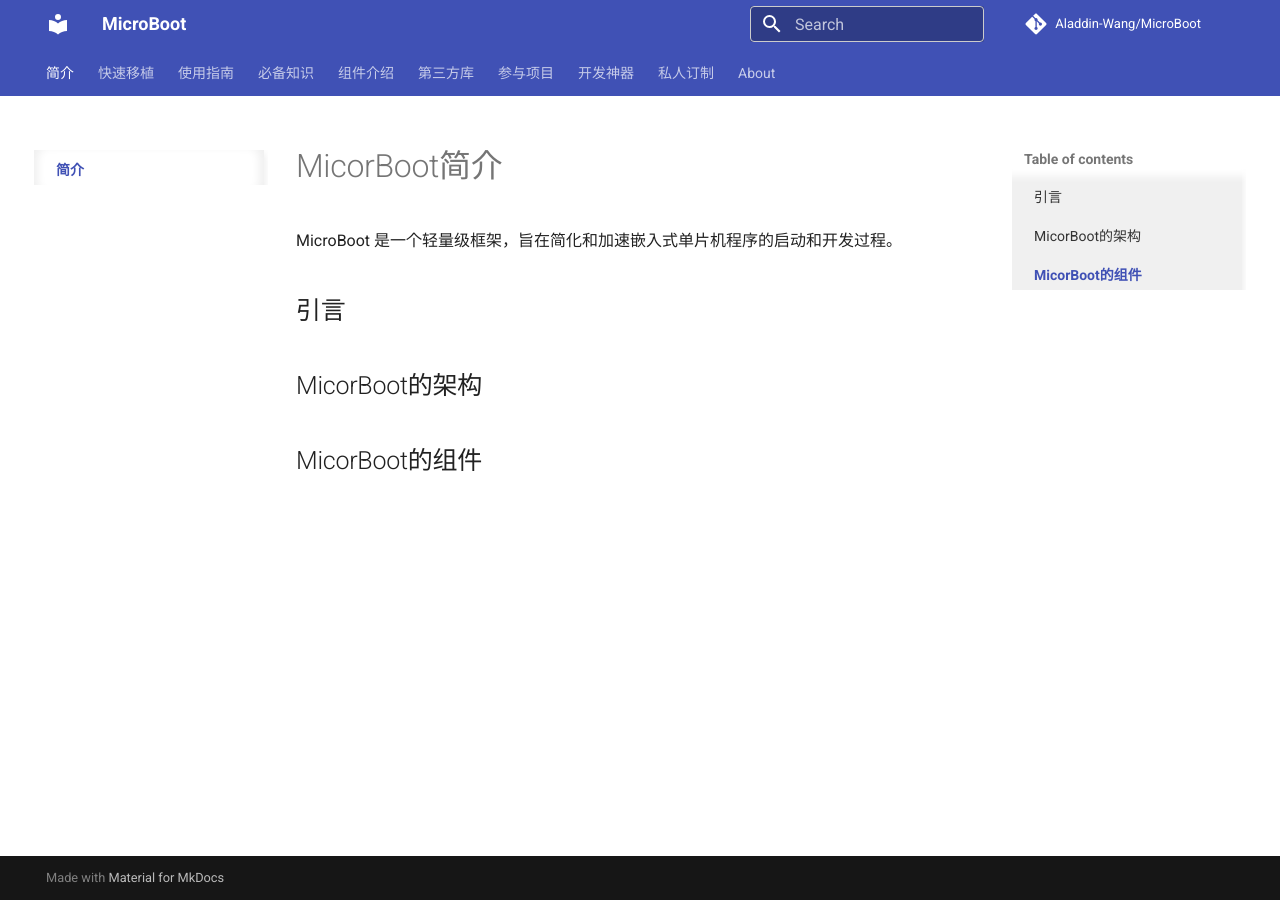
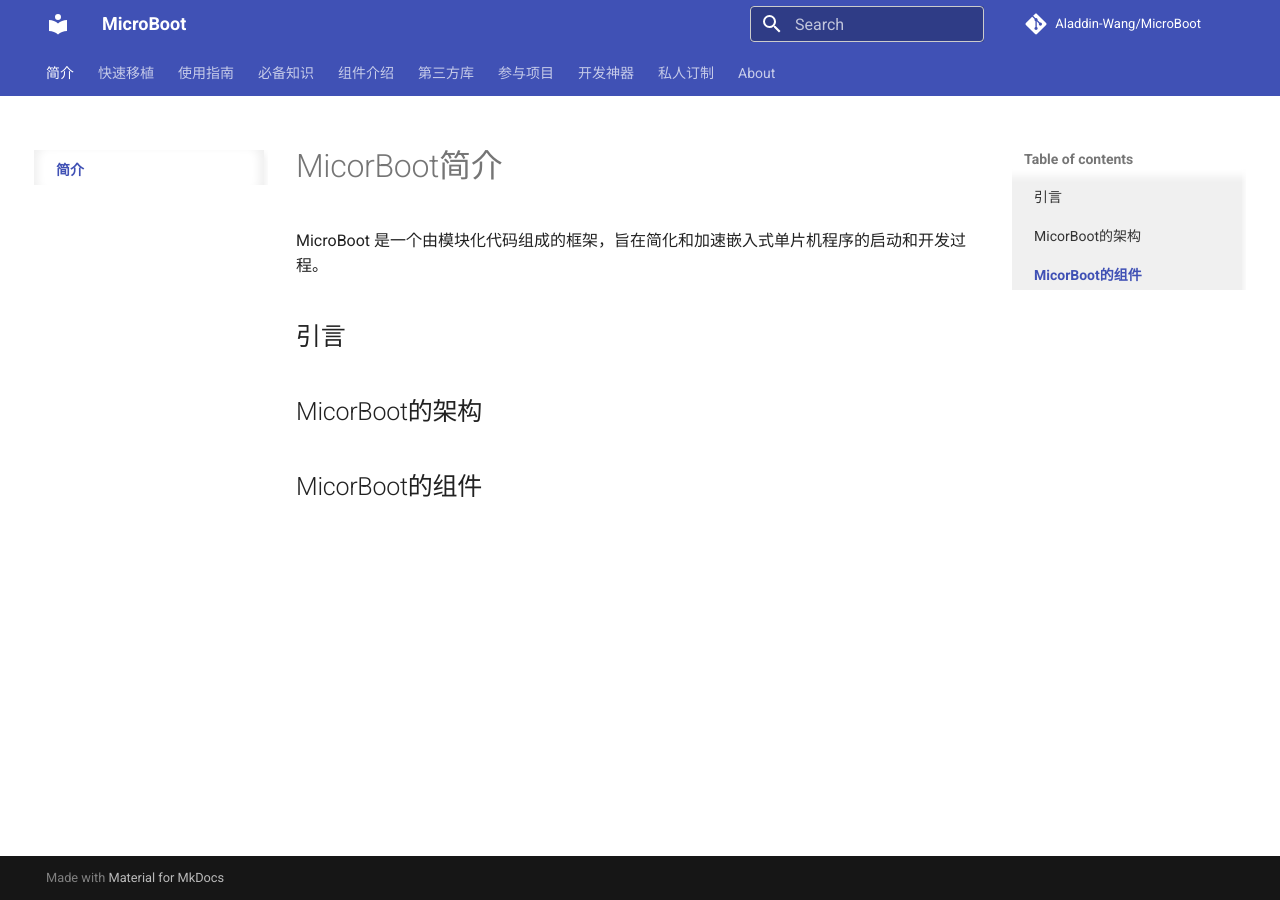
Before and after one commit to Aladdin-Wang/MicroBoot, an MkDocs documentation site: the page built from docs/index.md, in a window 1280 px wide. Built offline with MkDocs 1.6.1 and Material for MkDocs 9.7.7, drawn with Linux system fonts in a browser that asks for light colours; comment, search, counter and statistics services are not loaded.

Commit message:
更新 docs

```diff
--- a/docs/index.md
+++ b/docs/index.md
@@ -1,7 +1,7 @@
 
 # MicorBoot简介
 
-  MicroBoot 是一个轻量级框架，旨在简化和加速嵌入式单片机程序的启动和开发过程。
+  MicroBoot 是一个由模块化代码组成的框架，旨在简化和加速嵌入式单片机程序的启动和开发过程。
 
 ## 引言
 
```
Also changed, not shown: docs/tools/microlink/microlink.md (+1 -1 lines).
